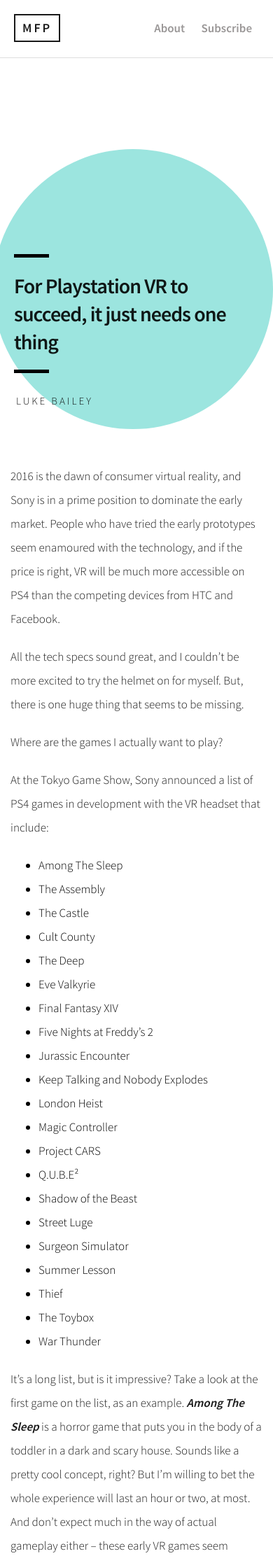
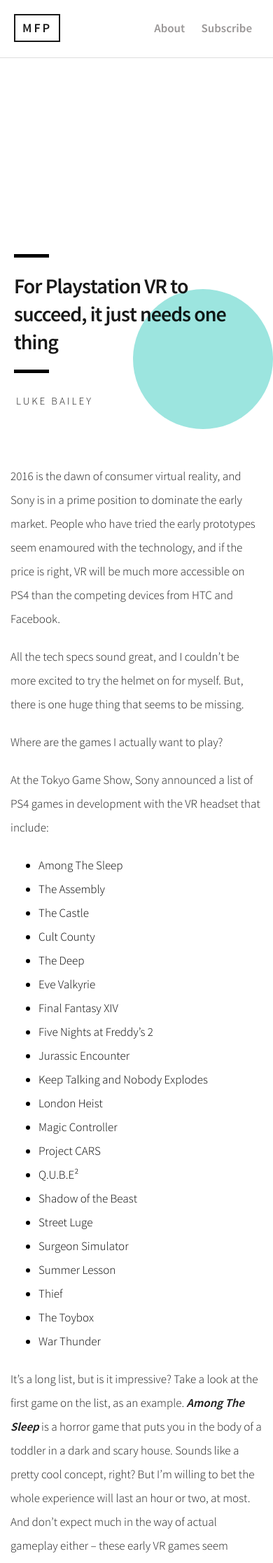
Before and after one commit to magicfryingpan/magicfryingpan.github.io, a Jekyll site: the page built from index.html, in a window 390 px wide. Shown: the top 2233 px of the page at 70% size. Built offline with Jekyll 4.4.1, drawn with Linux system fonts in a browser that asks for light colours.

Commit message:
update circle element on mobile

```diff
--- a/_sass/_base.scss
+++ b/_sass/_base.scss
@@ -106,6 +106,11 @@
         right: 0;
         transition: width .3s ease;
         width: 400px;
+
+        @media(max-width:600px) {
+            height: 200px;
+            width: 200px;
+        }
 
         &#blue {
             background: $cBlue;
```
